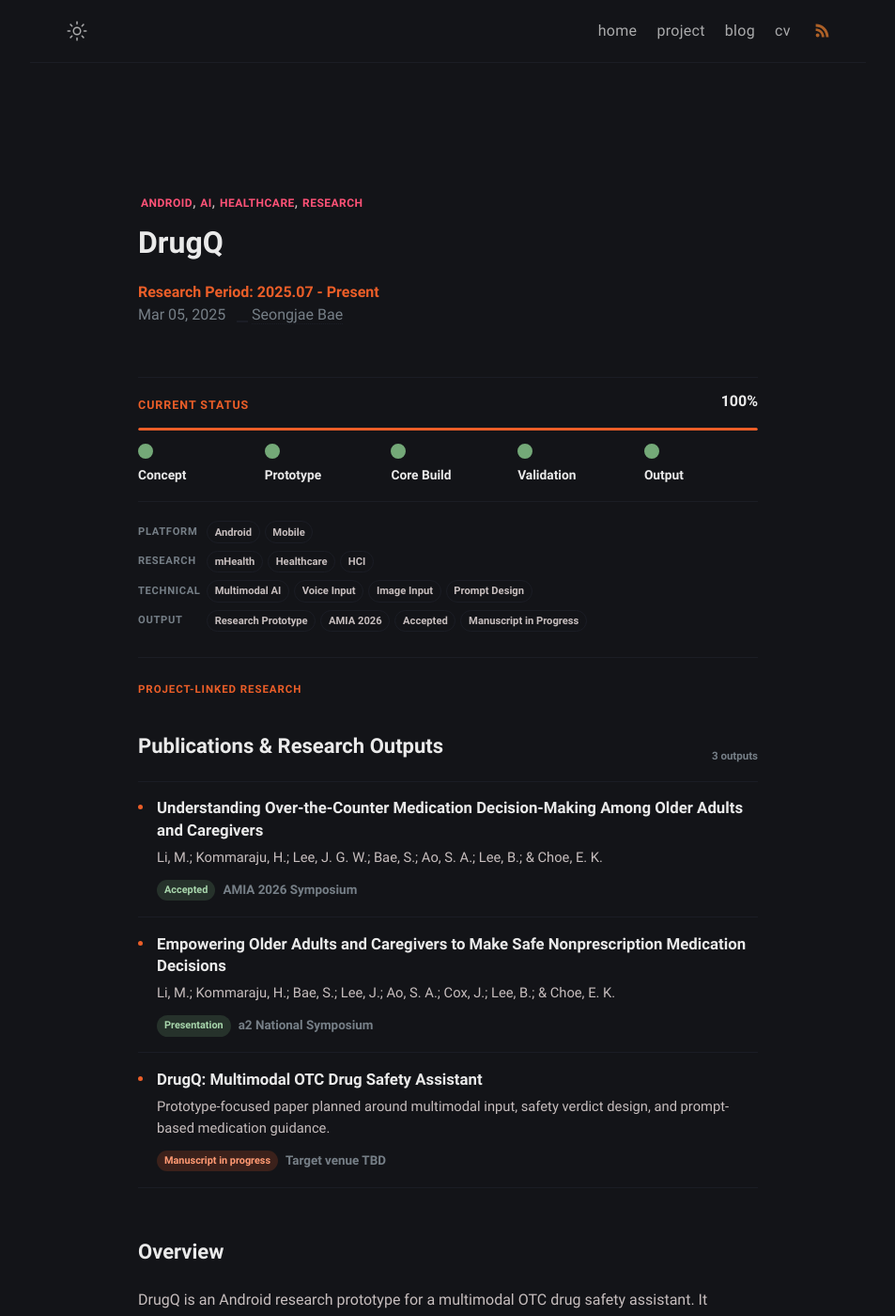
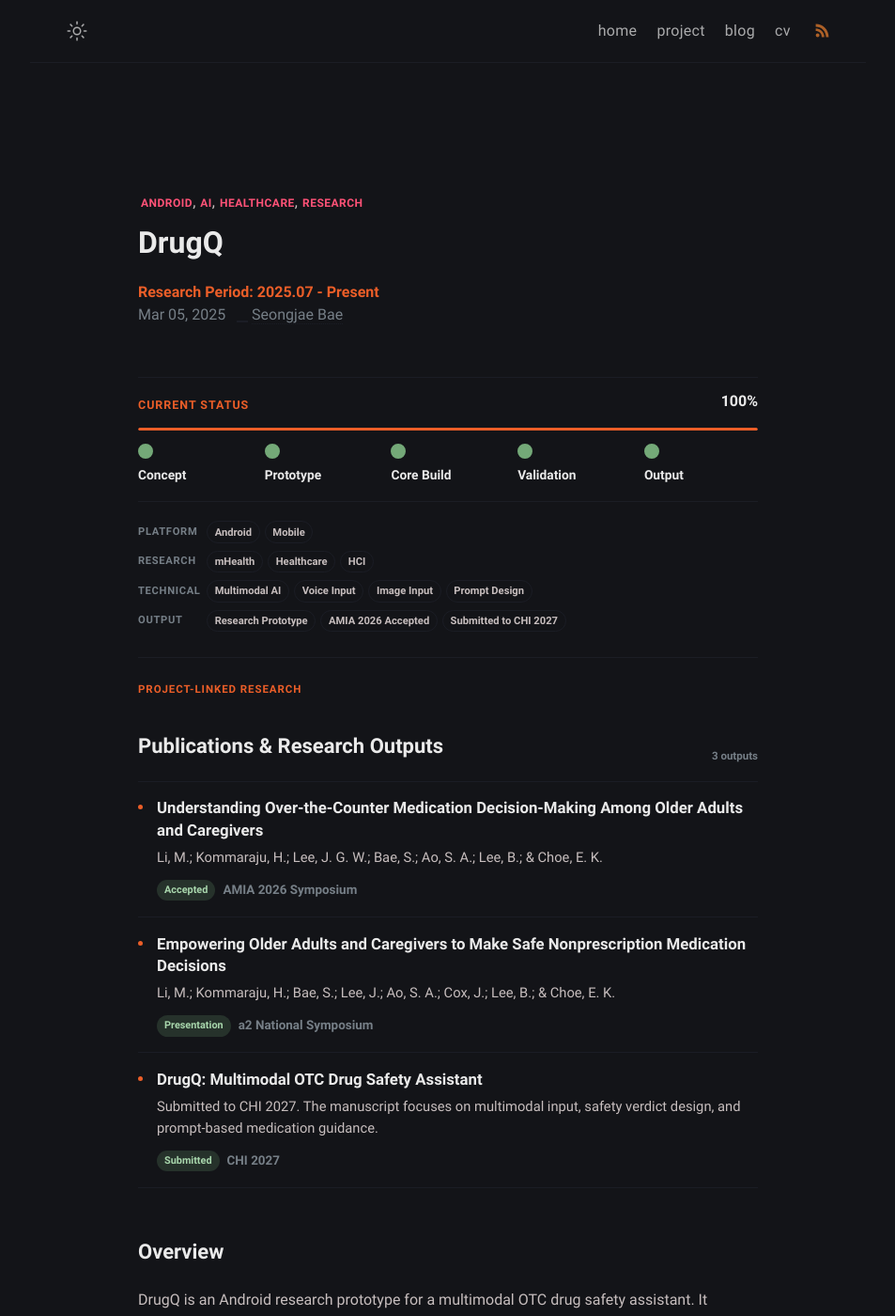
Before and after one commit to Dingg2Ding/Dingg2Ding.github.io, a Jekyll site: the page built from _projects/drug-q.md, in a window 1280 px wide and 1400 px high. Shown: the whole window at 94% size, without its empty margins (163-1116 px from the left). Built offline with Jekyll 4.4.1, drawn with Linux system fonts in a browser that asks for light colours.

Commit message:
Add SelfStop and MD4BD projects and update DrugQ submission

```diff
--- a/_data/publications.yml
+++ b/_data/publications.yml
@@ -51,6 +51,6 @@
 - id: drug-q-manuscript
   title: "DrugQ: Multimodal OTC Drug Safety Assistant"
   projects: [drug-q]
-  status: Manuscript in progress
-  venue: Target venue TBD
-  note: Prototype-focused paper planned around multimodal input, safety verdict design, and prompt-based medication guidance.
+  status: Submitted
+  venue: CHI 2027
+  note: Submitted to CHI 2027. The manuscript focuses on multimodal input, safety verdict design, and prompt-based medication guidance.
--- a/_projects/drug-q.md
+++ b/_projects/drug-q.md
@@ -7,9 +7,9 @@ permalink: /projects/DrugQ/
 description: Multimodal OTC Drug Safety Assistant (Android Research Prototype)
 role: Built the Android prototype end-to-end, integrating voice, image, prompt design, and the three-level medication safety verdict flow.
 venue: Research Prototype
-current_status: Working Android prototype; related study accepted at AMIA 2026
+current_status: Working Android prototype; manuscript submitted to CHI 2027; related study accepted at AMIA 2026
 progress: 100
-status_note: The multimodal Android prototype is working with voice, image, and prompt-based safety verdict flows. Related formative research on OTC medication decision-making has been accepted at AMIA 2026.
+status_note: The multimodal Android prototype is working with voice, image, and prompt-based safety verdict flows. The DrugQ manuscript has been submitted to CHI 2027. Related formative research on OTC medication decision-making has been accepted at AMIA 2026.
 status_steps:
   - label: Concept
     state: done
@@ -27,7 +27,7 @@ project_tags:
   platform: [Android, Mobile]
   domain: [mHealth, Healthcare, HCI]
   technical: [Multimodal AI, Voice Input, Image Input, Prompt Design]
-  output: [Research Prototype, AMIA 2026, Accepted, Manuscript in Progress]
+  output: [Research Prototype, AMIA 2026 Accepted, Submitted to CHI 2027]
 ---
 
 ## **Overview**
```
Also changed, not shown: _projects/md4bd.md (added, +31 -0 lines), _projects/selfstop.md (added, +38 -0 lines).
